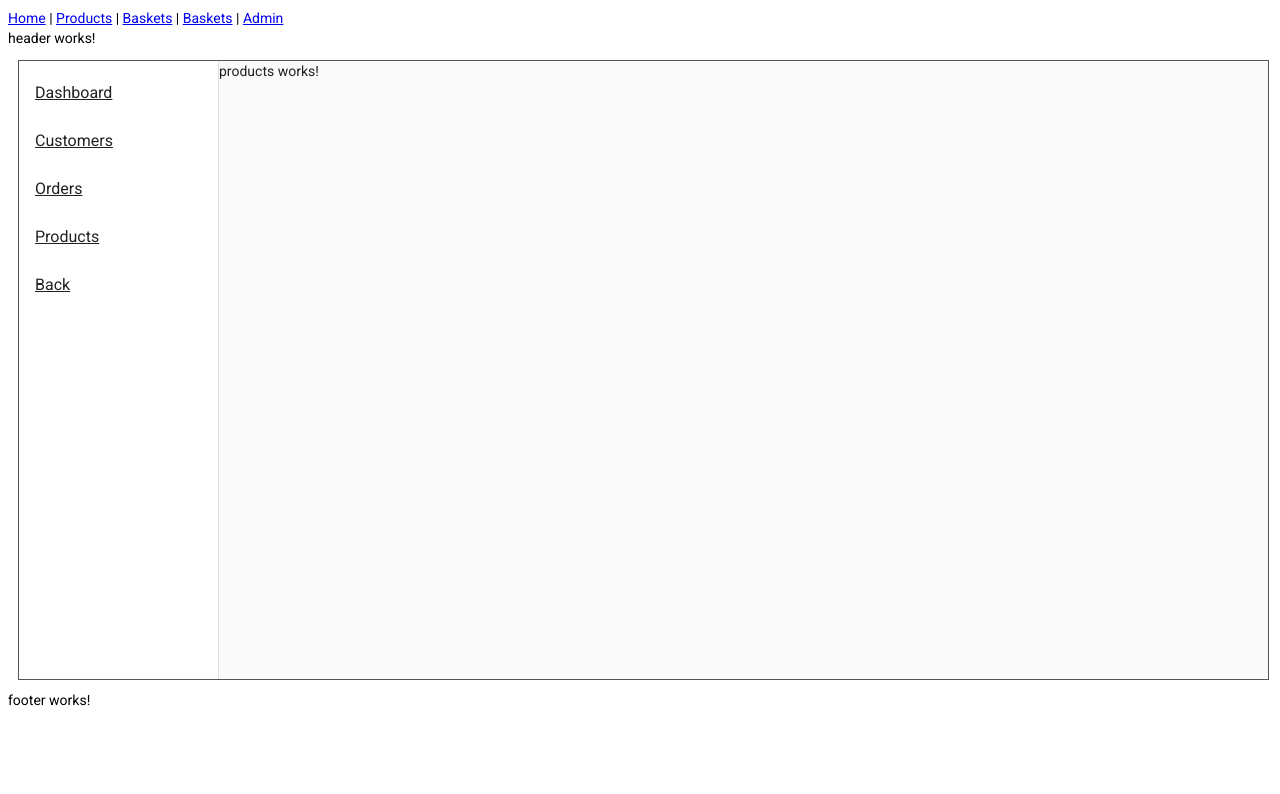
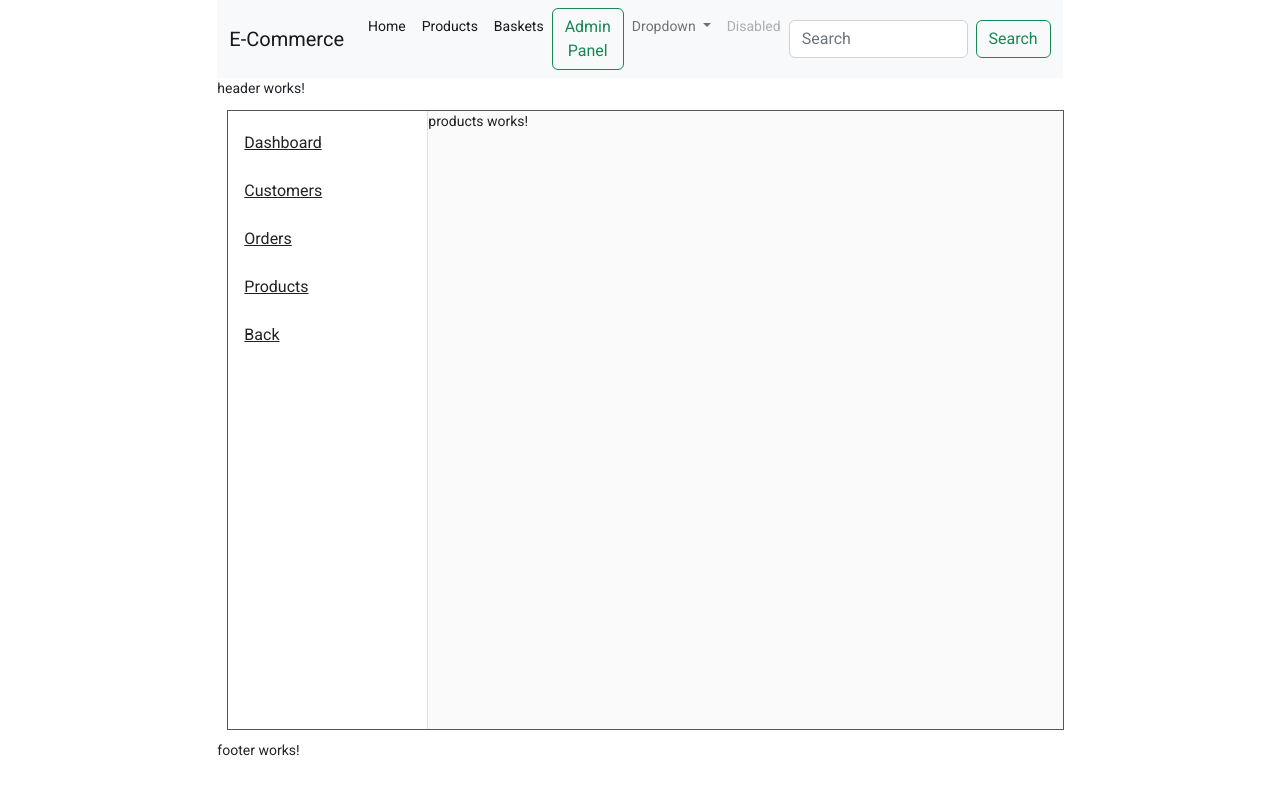
Before and after one commit to bsozer06/Small-ECommerce, an Angular app in the folder ECommerceClient/: page /admin/products in a window 1280 px wide. Shown: the top 794 px of the page. Built offline with nearby package versions, Linux system fonts and the light colour scheme.

Commit message:
Added Jquery and Bootstrap libraries

```diff
--- a/ECommerceClient/angular.json
+++ b/ECommerceClient/angular.json
@@ -32,9 +32,13 @@
             ],
             "styles": [
               "./node_modules/@angular/material/prebuilt-themes/pink-bluegrey.css",
-              "src/styles.scss"
+              "src/styles.scss",
+              "node_modules/bootstrap/dist/css/bootstrap.min.css"
             ],
-            "scripts": []
+            "scripts": [
+              "node_modules/bootstrap/dist/js/bootstrap.min.js",
+              "node_modules/jquery/dist/jquery.min.js"
+            ]
           },
           "configurations": {
             "production": {
--- a/ECommerceClient/package.json
+++ b/ECommerceClient/package.json
@@ -20,6 +20,8 @@
     "@angular/platform-browser": "~13.3.0",
     "@angular/platform-browser-dynamic": "~13.3.0",
     "@angular/router": "~13.3.0",
+    "bootstrap": "^5.2.1",
+    "jquery": "^3.6.1",
     "rxjs": "~7.5.0",
     "tslib": "^2.3.0",
     "zone.js": "~0.11.4"
--- a/ECommerceClient/src/app/app.component.html
+++ b/ECommerceClient/src/app/app.component.html
@@ -1,5 +1,55 @@
-<!-- <app-layout></app-layout> -->
-<a routerLink="">Home</a> | <a routerLink="products">Products</a> | <a routerLink="baskets">Baskets</a> | <a routerLink="baskets">Baskets</a> | <a routerLink="admin">Admin</a>
+<div class="row">
+  <div class="col-md-2"></div>
+  <div class="col-md-8"><nav class="navbar navbar-expand-lg bg-light">
+    <div class="container-fluid">
+      <a class="navbar-brand" routerLink="">E-Commerce</a>
+      <button class="navbar-toggler" type="button" data-bs-toggle="collapse" data-bs-target="#navbarSupportedContent" aria-controls="navbarSupportedContent" aria-expanded="false" aria-label="Toggle navigation">
+        <span class="navbar-toggler-icon"></span>
+      </button>
+      <div class="collapse navbar-collapse" id="navbarSupportedContent">
+        <ul class="navbar-nav me-auto mb-2 mb-lg-0">
+          <li class="nav-item">
+            <a class="nav-link active" aria-current="page" routerLink="">Home</a>
+          </li>
+          <li class="nav-item">
+            <a class="nav-link active" aria-current="page" routerLink="products">Products</a>
+          </li>
+          <li class="nav-item">
+            <a class="nav-link active" aria-current="page" routerLink="baskets">Baskets</a>
+          </li>
+          <li>
+            <a routerLink="admin" class="btn btn-outline-success" type="submit">Admin Panel</a>
+          </li>
+          <li class="nav-item dropdown">
+            <a class="nav-link dropdown-toggle" href="#" role="button" data-bs-toggle="dropdown" aria-expanded="false">
+              Dropdown
+            </a>
+            <ul class="dropdown-menu">
+              <li><a class="dropdown-item" href="#">Action</a></li>
+              <li><a class="dropdown-item" href="#">Another action</a></li>
+              <li><hr class="dropdown-divider"></li>
+              <li><a class="dropdown-item" href="#">Something else here</a></li>
+            </ul>
+          </li>
+          <li class="nav-item">
+            <a class="nav-link disabled">Disabled</a>
+          </li>
 
-<br>
-<router-outlet></router-outlet>
+        </ul>
+        <form class="d-flex" role="search">
+          <input class="form-control me-2" type="search" placeholder="Search" aria-label="Search">
+          <button class="btn btn-outline-success" type="submit">Search</button>
+        </form>
+      </div>
+    </div>
+  </nav></div>
+  <div class="col-md-2"></div>
+</div>
+
+<div class="row">
+  <div class="col-md-2"></div>
+  <div class="col-md-8">
+    <router-outlet></router-outlet>
+  </div>
+  <div class="col-md-2"></div>
+</div>
--- a/ECommerceClient/src/app/app.component.ts
+++ b/ECommerceClient/src/app/app.component.ts
@@ -1,4 +1,5 @@
 import { Component } from '@angular/core';
+declare var $: any;
 
 @Component({
   selector: 'app-root',
```
Also changed, not shown: 1 other file (tests, documents, lock files or other folders).
